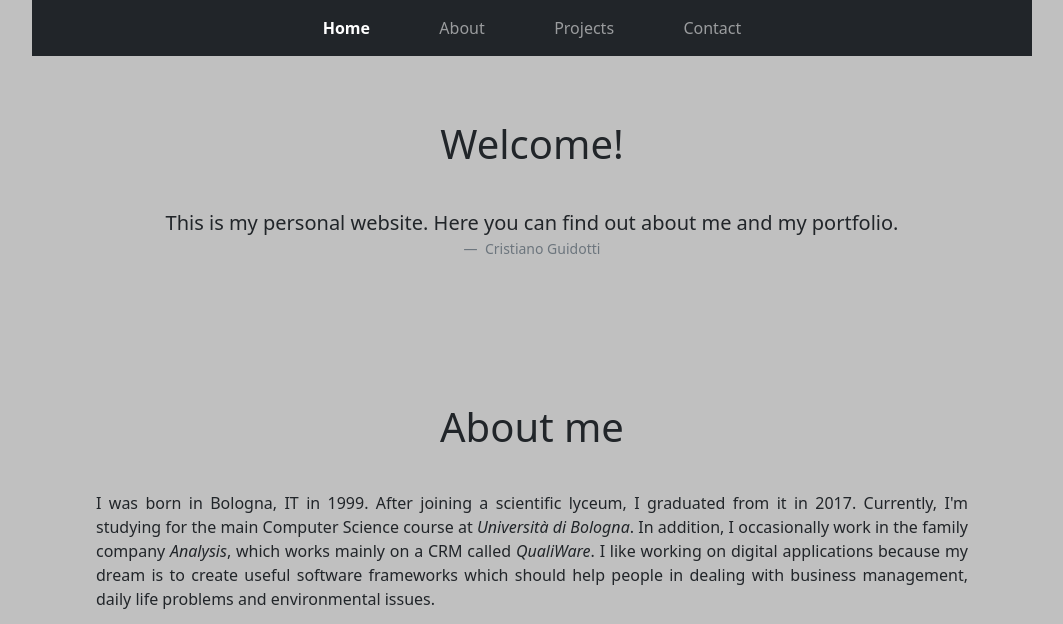
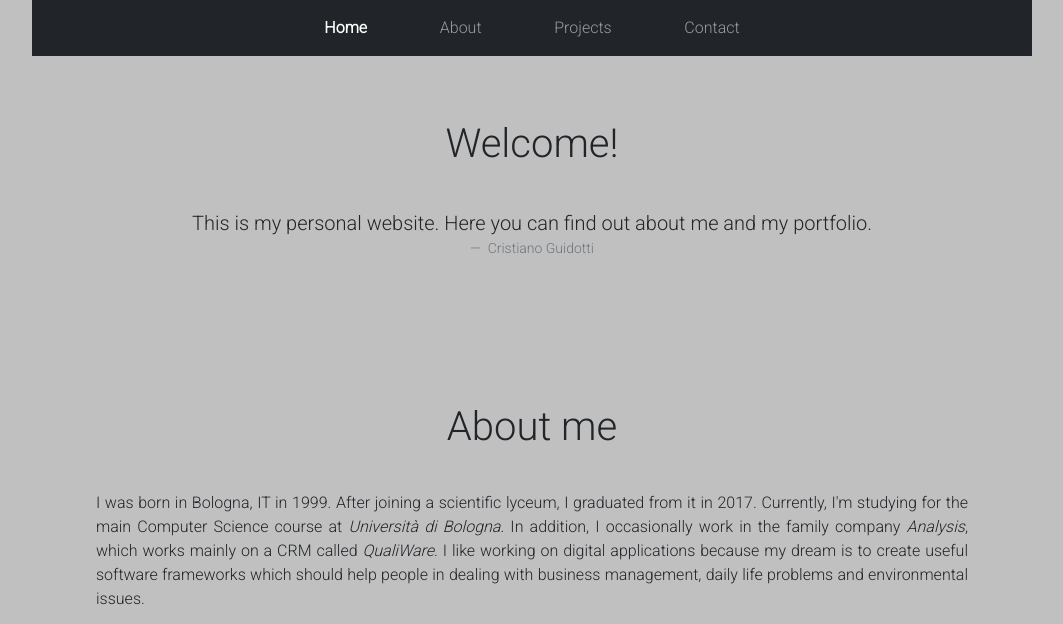
Before and after one commit to cguidotti/cguidotti.github.io, a plain HTML site: page index.html in a window 1280 px wide. Shown: the top 624 px of the page, without its empty margins (108-1171 px from the left). Drawn offline with nearby package versions, Linux system fonts and the light colour scheme; grey boxes are pictures that could not be loaded.

Commit message:
added roboto as main font

```diff
--- a/assets/css/index.css
+++ b/assets/css/index.css
@@ -10,6 +10,7 @@
 
 body {
     background-color: silver;
+    font-family: "Roboto", sans-serif;
 }
 
 .page-container {
--- a/index.html
+++ b/index.html
@@ -9,6 +9,9 @@
     <link href="https://cdn.jsdelivr.net/npm/bootstrap@5.1.3/dist/css/bootstrap.min.css" rel="stylesheet"
         integrity="sha384-1BmE4kWBq78iYhFldvKuhfTAU6auU8tT94WrHftjDbrCEXSU1oBoqyl2QvZ6jIW3" crossorigin="anonymous">
     <link rel="stylesheet" href="assets/font-awesome/css/all.css">
+    <link rel="preconnect" href="https://fonts.googleapis.com">
+    <link rel="preconnect" href="https://fonts.gstatic.com" crossorigin>
+    <link href="https://fonts.googleapis.com/css2?family=Roboto:wght@300&display=swap" rel="stylesheet">
     <link rel="stylesheet" href="./assets/css/index.css">
 
     <script src="https://cdn.jsdelivr.net/npm/bootstrap@5.1.3/dist/js/bootstrap.bundle.min.js"
@@ -63,7 +66,8 @@
                 <div class="text-with-img">
                     <p>
                         I was born in Bologna, IT in 1999. After joining a scientific lyceum, I graduated from it in
-                        2017. Currently, I'm studying for the main Computer Science course at <em>Università di Bologna</em>. In addition, I
+                        2017. Currently, I'm studying for the main Computer Science course at <em>Università di
+                            Bologna</em>. In addition, I
                         occasionally work in the family company <em>Analysis</em>, which works mainly on a CRM called
                         <em>QualiWare</em>. I like working on digital applications because my dream is to create useful
                         software frameworks which should help people in dealing with business management, daily life
```
